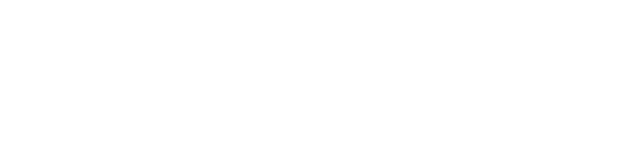
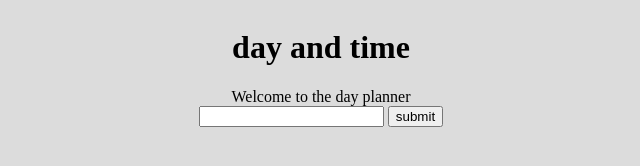
Before and after one commit to pippa789/day-planner, a plain HTML site: page index.html in a window 1280 px wide. Shown: the whole page, without its empty margins (319-959 px from the left). Drawn offline with Linux system fonts and the light colour scheme.

Commit message:
basic html structure

```diff
--- a/assets/css/style.css
+++ b/assets/css/style.css
@@ -0,0 +1,11 @@
+body{
+background-color: gainsboro;
+
+}
+
+main{
+ display: flex;
+ flex-direction: column;
+ justify-content: center;
+ align-items: center;
+}
--- a/index.html
+++ b/index.html
@@ -4,9 +4,29 @@
     <meta charset="UTF-8">
     <meta http-equiv="X-UA-Compatible" content="IE=edge">
     <meta name="viewport" content="width=device-width, initial-scale=1.0">
-    <title>Document</title>
+    <link rel="stylesheet" href = "assets/css/style.css">
+    <title><Day Planner</title>
+    <!-- get an api for different actions like 'make dinner and then use can select a recipe from something like big oven' -->
 </head>
 <body>
+    <main>
+        <div>
+            <h1>day and time</h1>
+        </div>
+        <div>
+            <hi>Welcome to the day planner</hi>
+        </div>
+        <div>
+            <!-- calendar appears on scroll -->
+        </div>
+        <!--  this needs to be in the color coded time block -->
+        <div>
+        <input type="text">
+        <button>submit</button>
+        </div>
+        <!-- save input to local storage and make it persist even when user leaves and comes back -->
+
+    </main>
 
 </body>
 </html>
```
